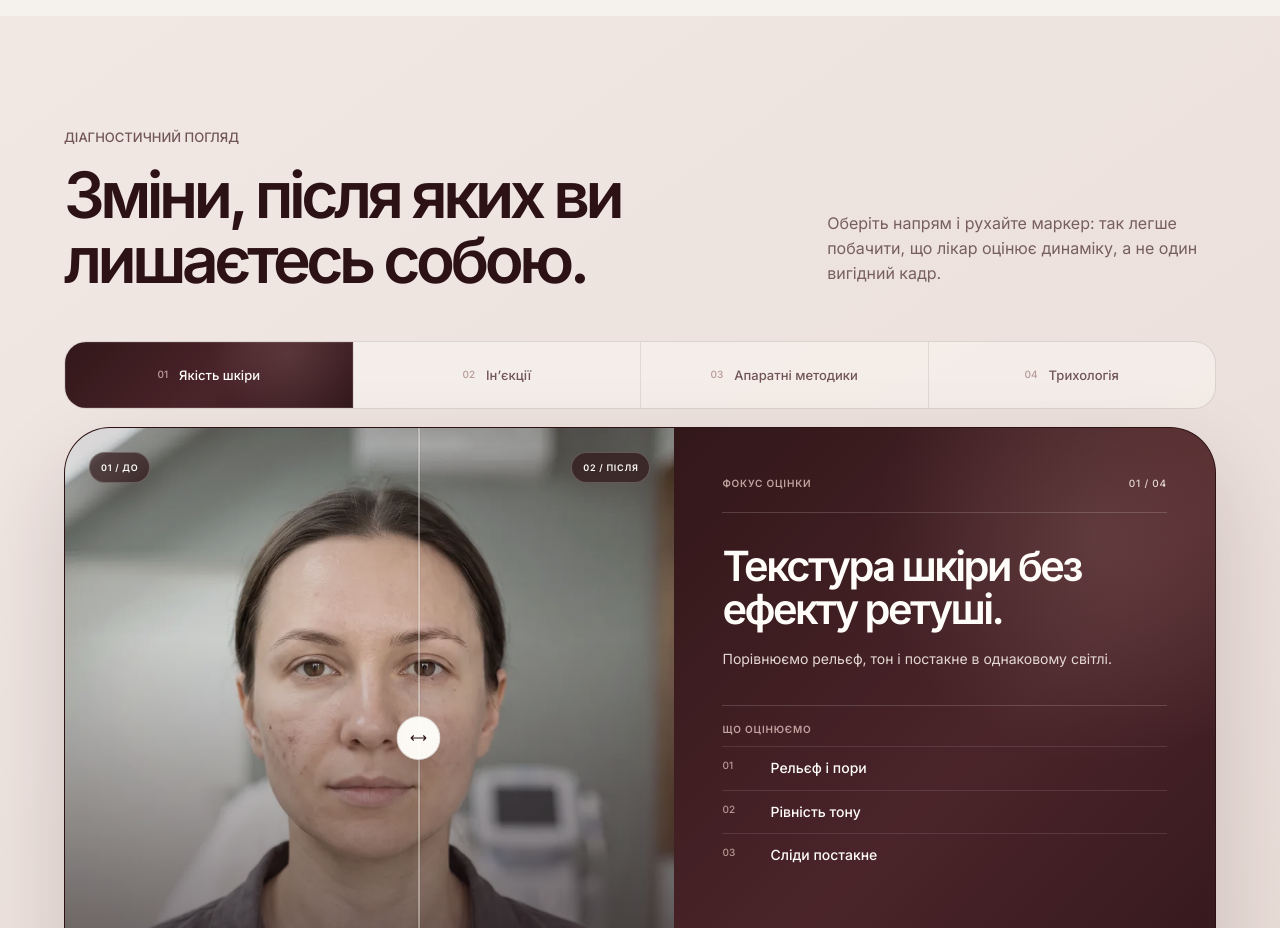
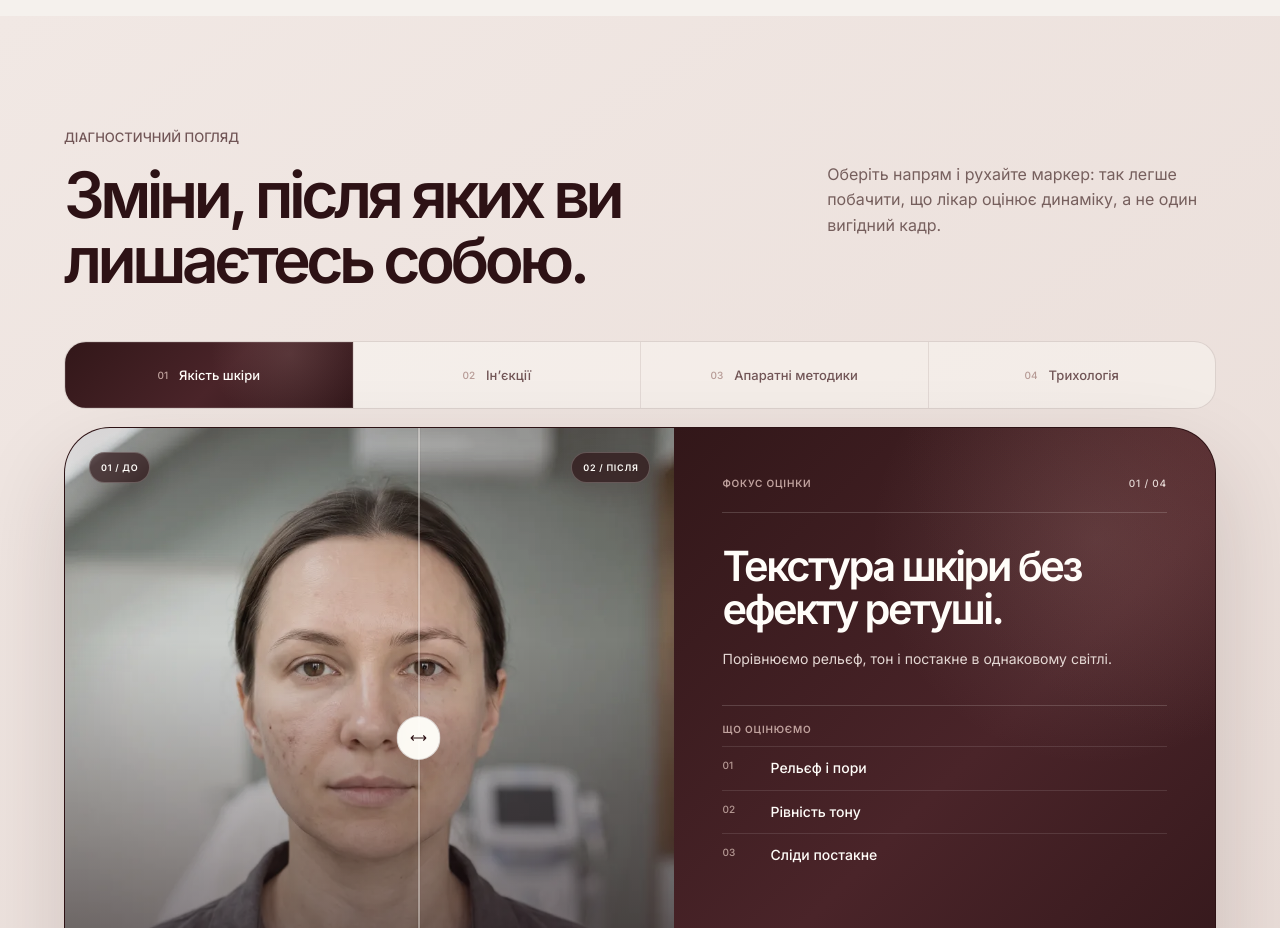
Before and after one commit to olehmrvz/alice, a React (Vite) app: page / in a window 1280 px wide. Shown: the part 8620-9548 px from the top of the page. Built offline with nearby package versions, Linux system fonts and the light colour scheme.

Commit message:
Align diagnostic heading and tab labels

```diff
--- a/src/App.jsx
+++ b/src/App.jsx
@@ -1064,7 +1064,7 @@ export function App() {
                   key={title}
                 >
                   <span>0{index + 1}</span>
-                  {title}
+                  <span className="result-tab-title">{title}</span>
                 </button>
               ))}
             </div>
--- a/src/styles.css
+++ b/src/styles.css
@@ -217,15 +217,16 @@ a:focus-visible, button:focus-visible, input:focus-visible, select:focus-visible
 .technology-copy>.button { align-self: flex-start; }
 
 .results { background: var(--gradient-rose-wash); }
-.results-heading { display: grid; grid-template-columns: 1.28fr .72fr; gap: 72px; align-items: end; }
-.results-heading p { max-width: 440px; margin: 0 0 6px; color: var(--steel); font-size: 16px; line-height: 1.58; }
+.results-heading { display: grid; grid-template-columns: 1.28fr .72fr; gap: 72px; align-items: start; }
+.results-heading p { max-width: 440px; margin: 34px 0 0; color: var(--steel); font-size: 16px; line-height: 1.58; }
 .result-tabs { display: grid; grid-template-columns: repeat(4,1fr); margin: 48px 0 18px; overflow: hidden; border: 1px solid rgba(113,85,86,.18); border-radius: 22px; background: rgba(255,254,249,.38); }
 .result-tabs button { min-width: 0; min-height: 66px; display: flex; gap: 11px; align-items: center; justify-content: center; padding: 12px 14px; border: 0; background: transparent; color: var(--iron); font: 500 13px/1.25 var(--font); cursor: pointer; transition: color .25s ease, background .25s ease; }
 .result-tabs button+button { border-left: 1px solid rgba(113,85,86,.14); }
-.result-tabs button span { color: var(--ash); font-size: 10px; font-weight: 500; }
+.result-tabs button > span:first-child { flex: 0 0 auto; color: var(--ash); font-size: 10px; font-weight: 500; line-height: 1; }
+.result-tabs button .result-tab-title { display: block; color: inherit; font: inherit; line-height: 1.25; }
 .result-tabs button:hover { background: rgba(255,254,249,.58); }
 .result-tabs button.selected { color: var(--snow); background: var(--gradient-mahogany); box-shadow: inset 0 0 0 1px rgba(255,254,249,.1); }
-.result-tabs button.selected span { color: #c0a29e; }
+.result-tabs button.selected > span:first-child { color: #c0a29e; }
 .recovery-timeline { display: grid; grid-template-columns: repeat(5,1fr); margin: 38px 0 16px; overflow: hidden; border: 1px solid rgba(113,85,86,.18); border-radius: 999px; background: rgba(255,254,249,.48); }
 .recovery-timeline span { min-height: 52px; display: grid; place-items: center; color: var(--steel); font-size: 9px; font-weight: 600; letter-spacing: .09em; }
 .recovery-timeline span+span { border-left: 1px solid rgba(113,85,86,.14); }
@@ -467,7 +468,7 @@ footer:not(.home-footer)>span { grid-column: 1/-1; padding-top: 25px; border-top
   .technology-copy { padding: 42px 30px 34px; }
   .technology-copy>.button { align-self: center; }
   .results-heading { grid-template-columns: 1fr; gap: 24px; }
-  .results-heading p { max-width: 620px; }
+  .results-heading p { max-width: 620px; margin-top: 0; }
   .evaluation-layout { grid-template-columns: 1fr; border-radius: 42px; }
   .evaluation-media { min-height: 560px; }
   .evaluation-copy { min-height: 620px; padding: 44px 40px; }
```
